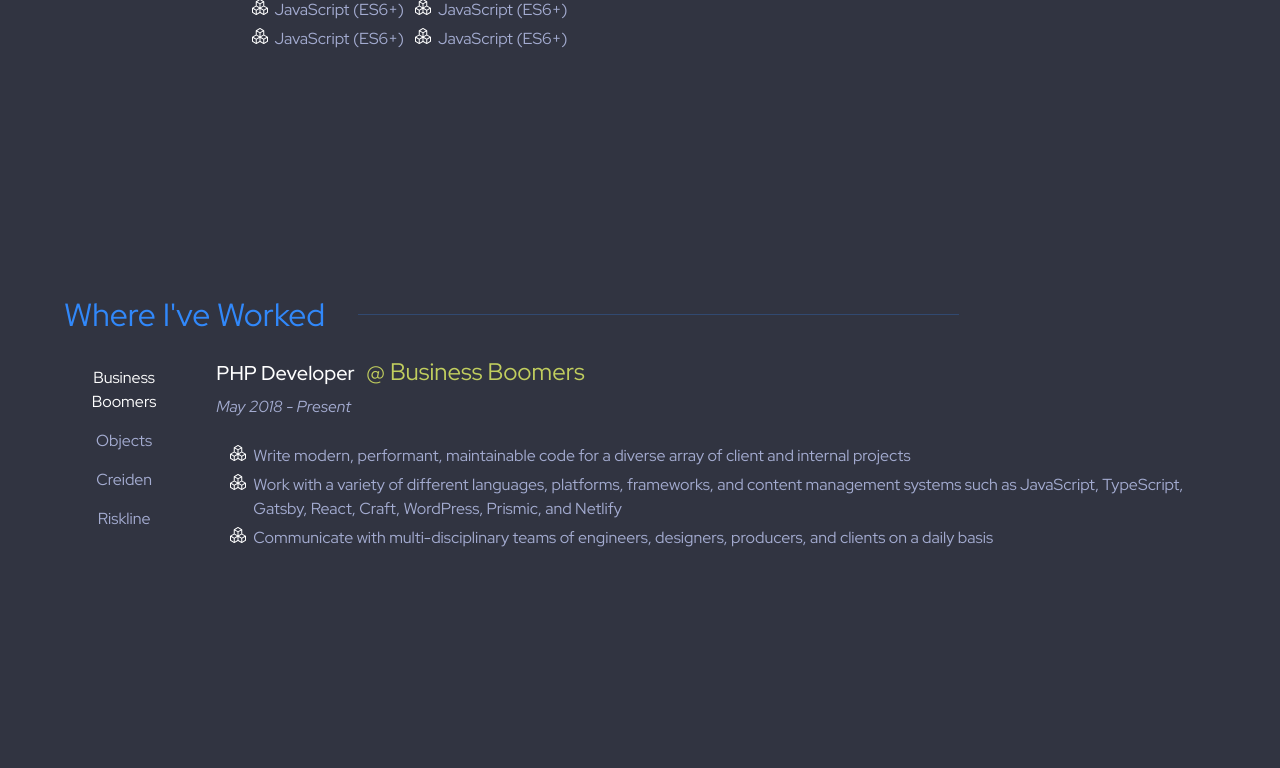
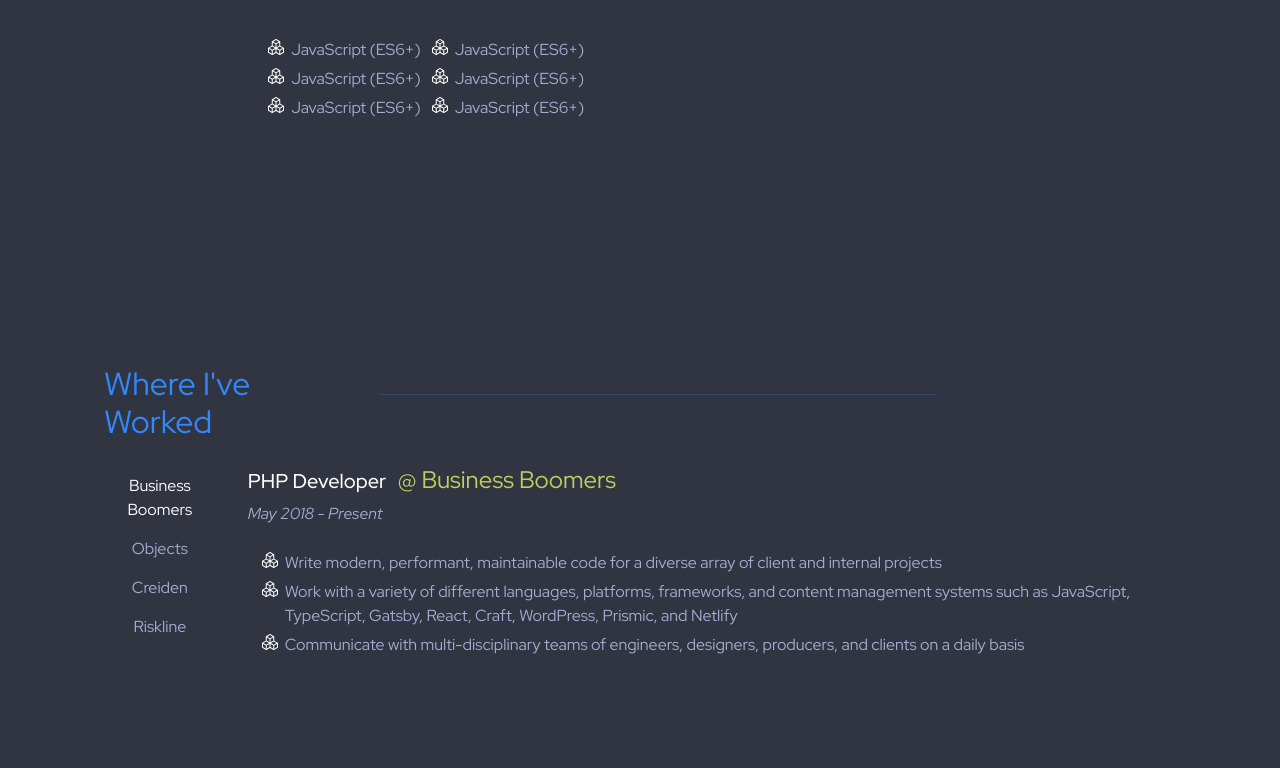
Before and after one commit to aya7abbal/Talaat-s-Portfolio, a plain HTML site: page index.html in a window 1280 px wide. Shown: the part 1403-2171 px from the top of the page. Drawn offline with nearby package versions, Linux system fonts and the light colour scheme; a web font is replaced by a local one.

Commit message:
extra margin

```diff
--- a/styles/styles.css
+++ b/styles/styles.css
@@ -414,14 +414,14 @@
   font-family: "Red Hat Display", sans-serif;
 }
 
-body {
-  margin: 0%;
+body, html {
+  margin: 0% !important;
   max-width: 100%;
   overflow-x: hidden;
   background-color: var(--navy);
 }
 @media (min-width: 768px) {
-  body {
+  body, html {
     padding: 40px;
   }
 }/*# sourceMappingURL=styles.css.map */
```
Also changed, not shown: 1 other file.
